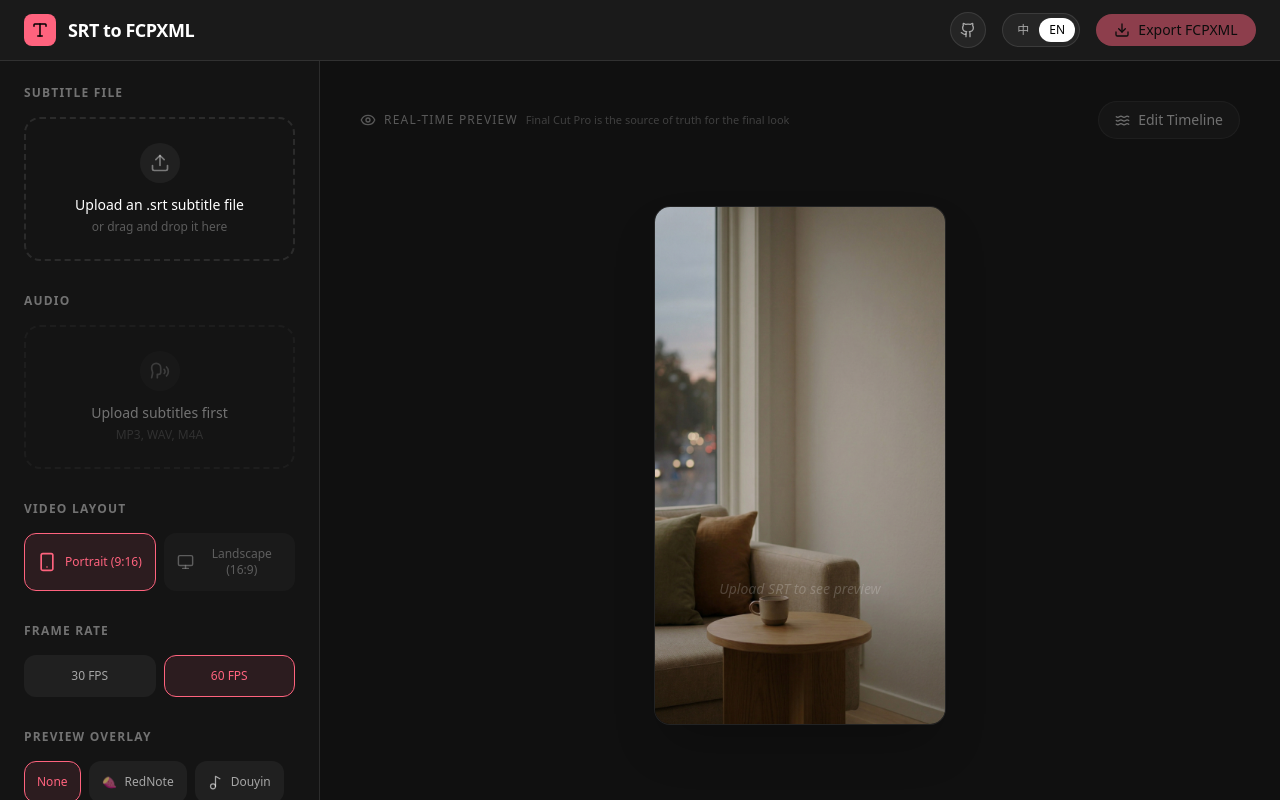
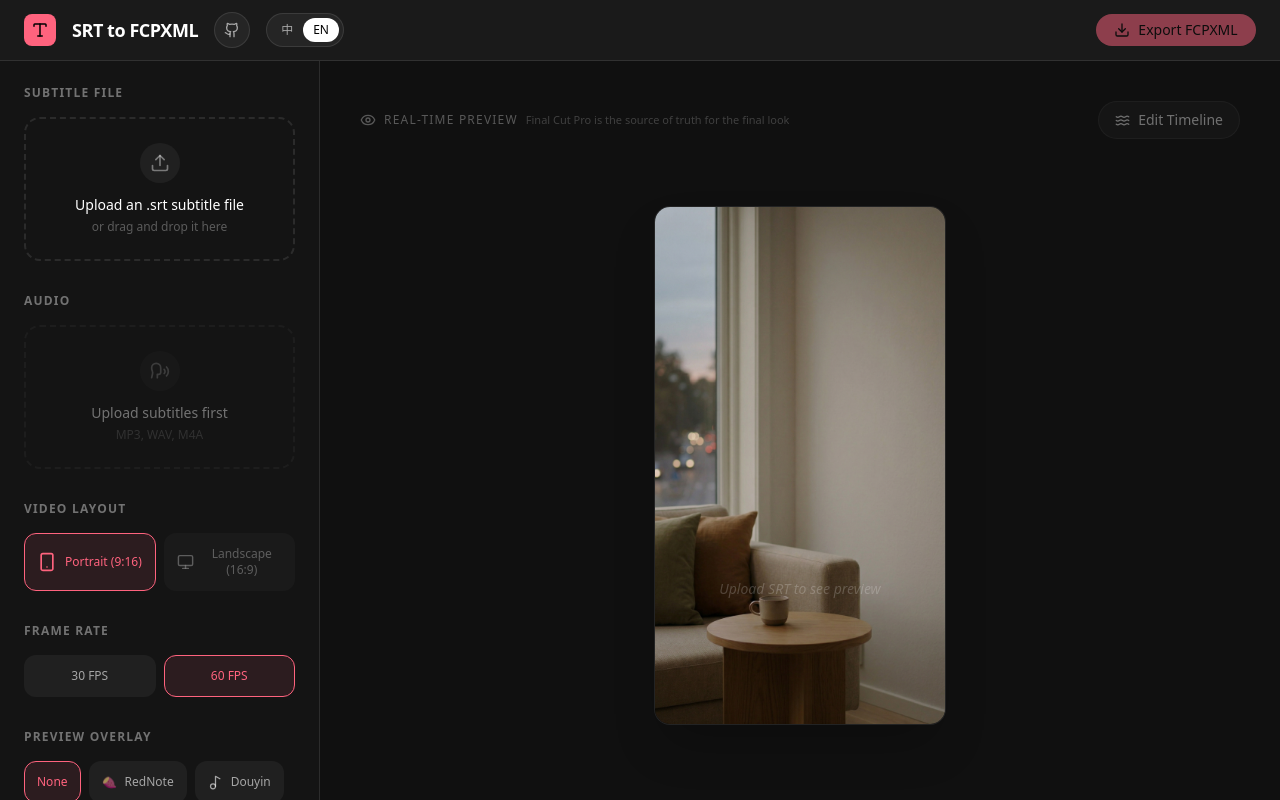
Before and after one commit to linx4200/srt-to-fcpxml-converter, a React (Vite) app: page / in a window 1280 px wide. Built offline with nearby package versions, Linux system fonts and the light colour scheme.

Commit message:
refactor(header): keep main CTA pop up on the right

```diff
--- a/src/components/layout/Header.tsx
+++ b/src/components/layout/Header.tsx
@@ -37,13 +37,11 @@
 
   return (
     <header className="min-h-14 border-b border-white/10 flex items-center justify-between px-6 py-3 bg-theme-surface shrink-0 gap-4 flex-wrap">
-      <div className="flex items-center gap-3">
+      <div className="flex items-center gap-4">
         <div className="w-8 h-8 bg-theme-primary rounded-lg flex items-center justify-center">
           <Type size={18} className="text-black" />
         </div>
         <h1 className="text-lg font-semibold tracking-tight">{t('appTitle')}</h1>
-      </div>
-      <div className="flex items-center gap-4 flex-wrap justify-end">
         <nav className="flex items-center gap-3 text-sm text-white/60">
           <a
             href={GITHUB_REPO_URL}
@@ -76,6 +74,8 @@
             {t('languageEn')}
           </button>
         </div>
+      </div>
+      <div className="flex items-center justify-end">
         <button
           onClick={downloadFcpxml}
           disabled={!canExport}
```
